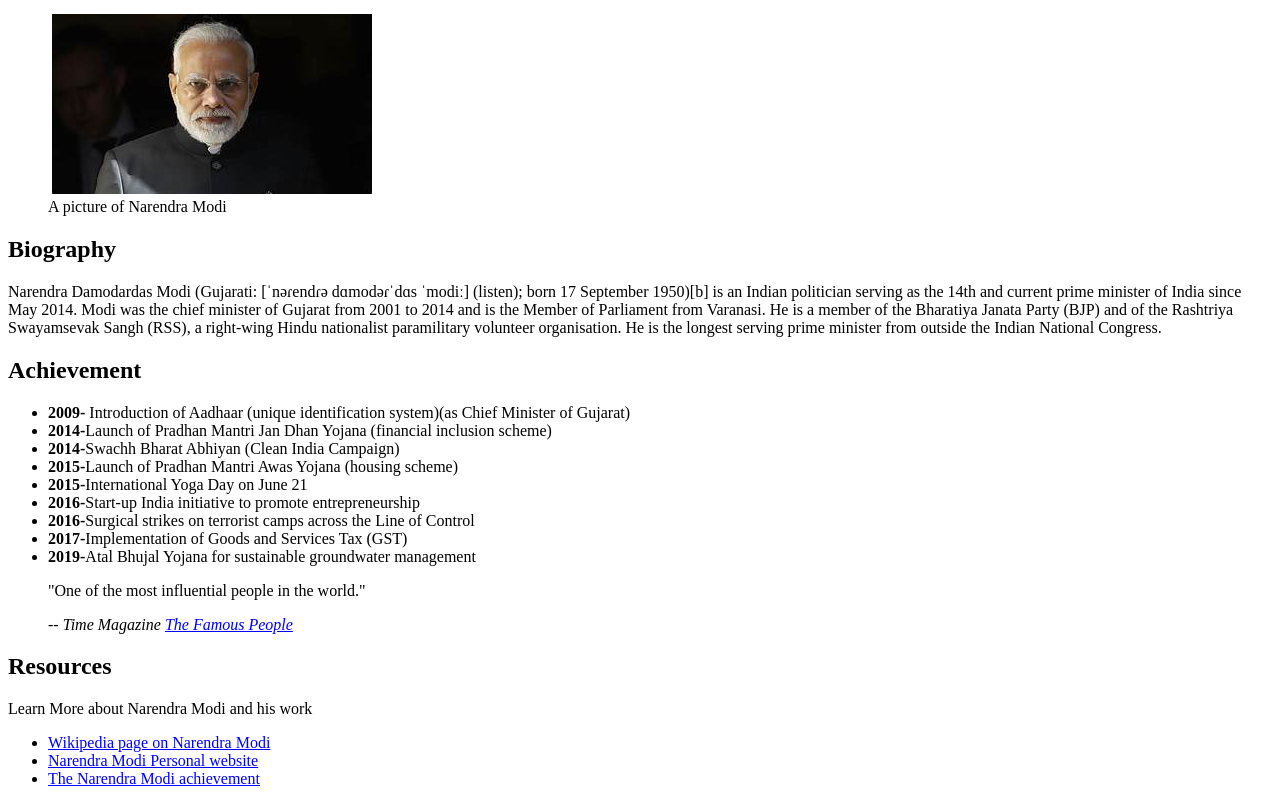
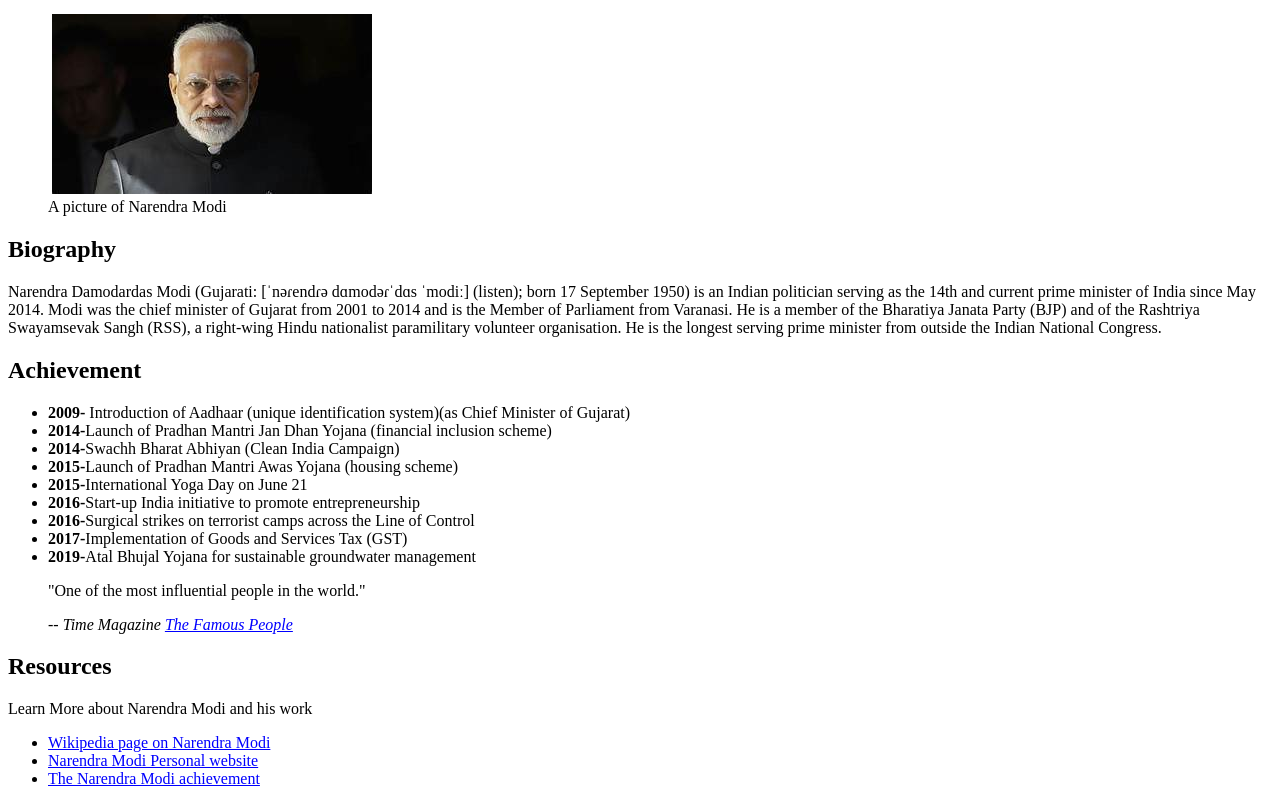
Before and after one commit to nit-bikash/web-devlopment, a plain HTML site: page modi.html in a window 1280 px wide. Shown: the part 100-904 px from the top of the page. Drawn offline with Linux system fonts and the light colour scheme.

Commit message:
attribute project

```diff
--- a/modi.html
+++ b/modi.html
@@ -29,7 +29,7 @@
 
     <h2>Biography</h2>
     <p>
-        Narendra Damodardas Modi (Gujarati: [ˈnəɾendɾə dɑmodəɾˈdɑs ˈmodiː] (listen); born 17 September 1950)[b] is an
+        Narendra Damodardas Modi (Gujarati: [ˈnəɾendɾə dɑmodəɾˈdɑs ˈmodiː] (listen); born 17 September 1950) is an
         Indian politician serving as the 14th and current prime minister of India since May 2014. Modi was the chief
          minister of Gujarat from 2001 to 2014 and is the Member of Parliament from Varanasi. He is a member of the
          Bharatiya Janata Party (BJP) and of the Rashtriya Swayamsevak Sangh (RSS), a right-wing Hindu nationalist
```
